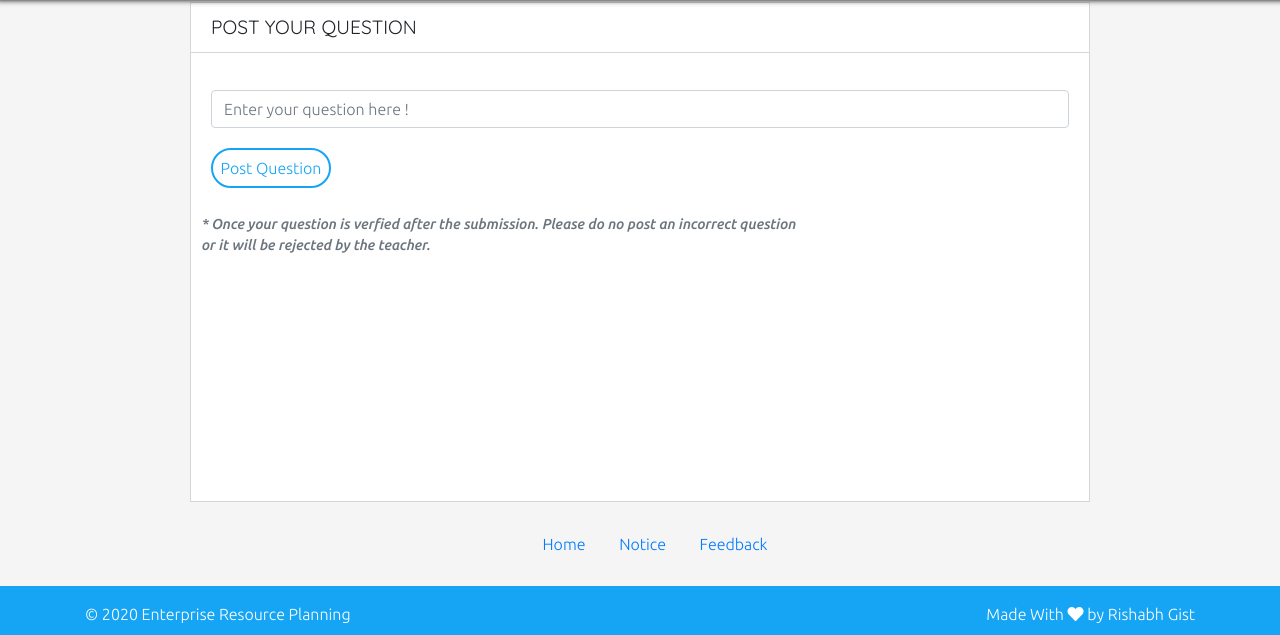
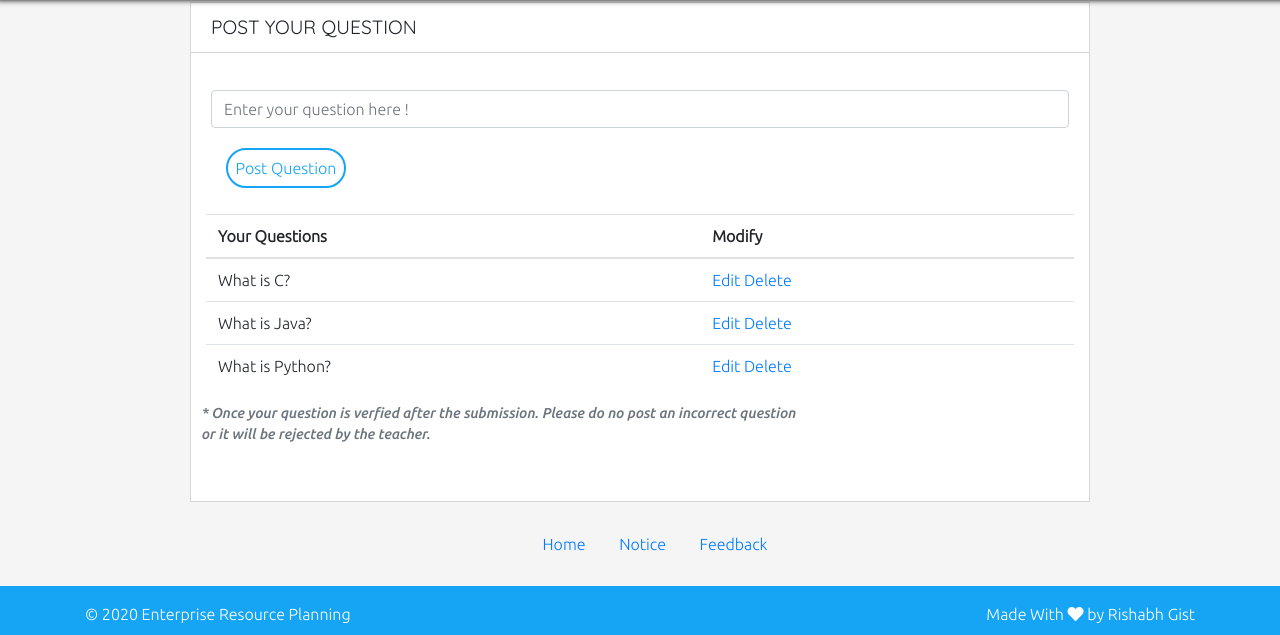
Before and after one commit to rishabhgist/erp, a PHP site: page /post.php in a window 1280 px wide. Shown: the part 62-697 px from the top of the page. Run offline with PHP 8.4, Linux system fonts and the light colour scheme; a user stored in the database is signed in; data comes from the database, SQL or seed files in the repository; some libraries are stand-ins or nearby versions.

Commit message:
update
post update and profile page update

```diff
--- a/admin/css/style.css
+++ b/admin/css/style.css
@@ -510,3 +510,6 @@ text-decoration: none;
 .generate-form{
 	margin-left: 10px;
 }
+.modify-link{
+	margin: 10px;
+}
--- a/post.php
+++ b/post.php
@@ -1,10 +1,69 @@
 
 
 <?php
-
+include 'includes/db.php';
 include 'includes/header.php';
 include 'includes/nav.php';
 
+$user = $_SESSION['username'];
+$message = '';
+
+
+/*Saving Questions*/
+
+if (isset($_POST['save'])) {
+
+	$question = $_POST['question'];
+	if ($question == '') {
+		$message = '<div class="alert alert-danger btn-ask" role="alert"> Question is Empty!</div>';
+	}else{
+
+		$query = "INSERT INTO post (posted_by, post_title) VALUES ('$user','$question')";
+		$result = mysqli_query($con,$query);
+
+		if (!$result) {
+
+		$message = '<div class="alert alert-danger btn-ask" role="alert">Cannot add your Question!</div>';
+
+		}else{
+		header('location:post');
+		$message = '<div class="alert alert-success btn-ask" role="alert"> Question added Succesfully!</div>';
+		}
+
+	}
+}
+
+/*Deleting Questions*/
+
+	if (isset($_GET['delete'])) {
+
+		$post_id = $_GET['delete'];
+		$delete_query = "DELETE FROM post WHERE id = '$post_id'";
+		$result_delete = mysqli_query($con,$delete_query);
+
+		if (!$result_delete) {
+		$message = '<div class="alert alert-danger btn-ask" role="alert"> Cannot Delete !</div>';
+		}else{
+		header('location:post.php');
+		$message = '<div class="alert alert-success btn-ask" role="alert"> DeletedSuccesfully!</div>';
+		}
+
+
+	}
+
+/*Update Question*/
+
+	if (isset($_GET['edit'])) {
+
+		$post_id = $_GET['edit'];
+		$update_query = "UPDATE post SET post_title='$question' WHERE id = '$post_id'";
+		$result_update = mysqli_query($con,$update_query);
+		if (!$result_update) {
+		$message = '<div class="alert alert-danger btn-ask" role="alert"> Cannot Update !</div>';
+		}else{
+		header('location:post.php');
+		}
+	}
 ?>
 
 <div>
@@ -13,11 +72,50 @@ include 'includes/nav.php';
 
 	        <span class="profile-heading">Post Your Question</span>
 	</div>
-	<form class="form-group">
-		<input type="text" name="question" class="form-control" placeholder="Enter your question here !">
-		<button class="btn-ask btn-profile">Post Question</button>
+	<form class="form-group" method="post">
+		<input type="text" name="question" class="form-control" placeholder="Enter your question here !" value="">
+		<div class="row" style="margin: auto;">
+			<div class="col-md-2">
+				<button class="btn-ask btn-profile" name="save">Post Question</button>
+			</div>
+			<div class="col-md-4">
+				<?php echo $message ?>
+			</div>
+		</div>
 	</form>
 
+	<div class="container">
+		<table class="table table-hover">
+		  <thead>
+		    <tr>
+		      <th colspan="3">Your Questions</th>
+		      <th scope="col">Modify</th>
+		    </tr>
+		  </thead>
+		  <tbody>
+		  <?php
+
+			/*all the question fetch*/
+
+			$all_question = "SELECT *  FROM post WHERE posted_by ='$user'";
+			$result2 = mysqli_query($con,$all_question);
+
+			while ($row = mysqli_fetch_assoc($result2)) {
+
+				$id = $row['id'];
+				$question = $row['post_title'];
+
+			?>
+		    <tr>
+		      <td colspan="3"><?php echo $question ?></td>
+		      <td><a href="post.php?edit=<?php echo $id?>" class="modify-link" >Edit</a>&nbsp;<a href="post.php?delete=<?php echo $id?>" class="modify-link">Delete</a></td>
+		    </tr>
+
+		<?php } ?>
+
+		  </tbody>
+		</table>
+	</div>
 <span class="text-muted"> * Once your question is verfied after the submission. Please do no post an incorrect question </span><br>
 <span class="text-muted">or it will be rejected by the teacher.</span>
 </div>
```
Also changed, not shown: admin/adduser.php (+7 -12 lines), profile.php (line endings or trailing spaces).
